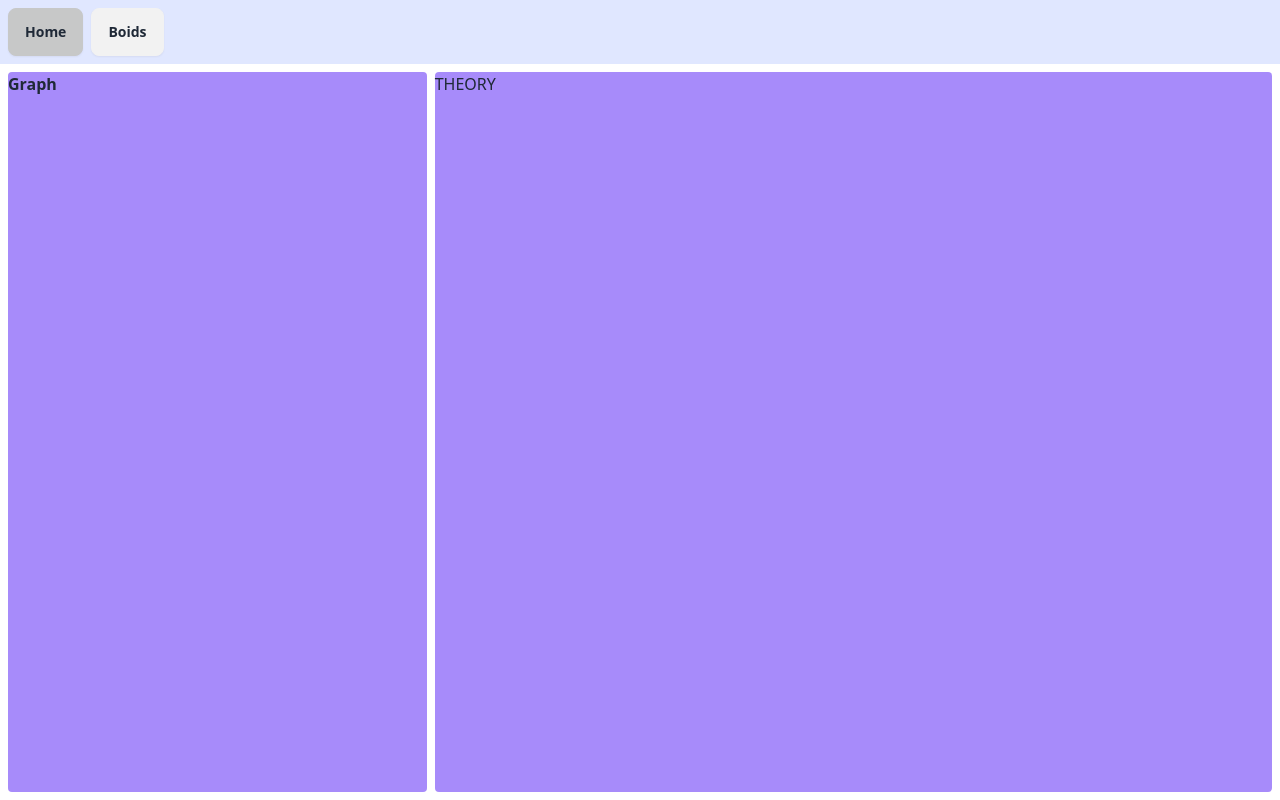
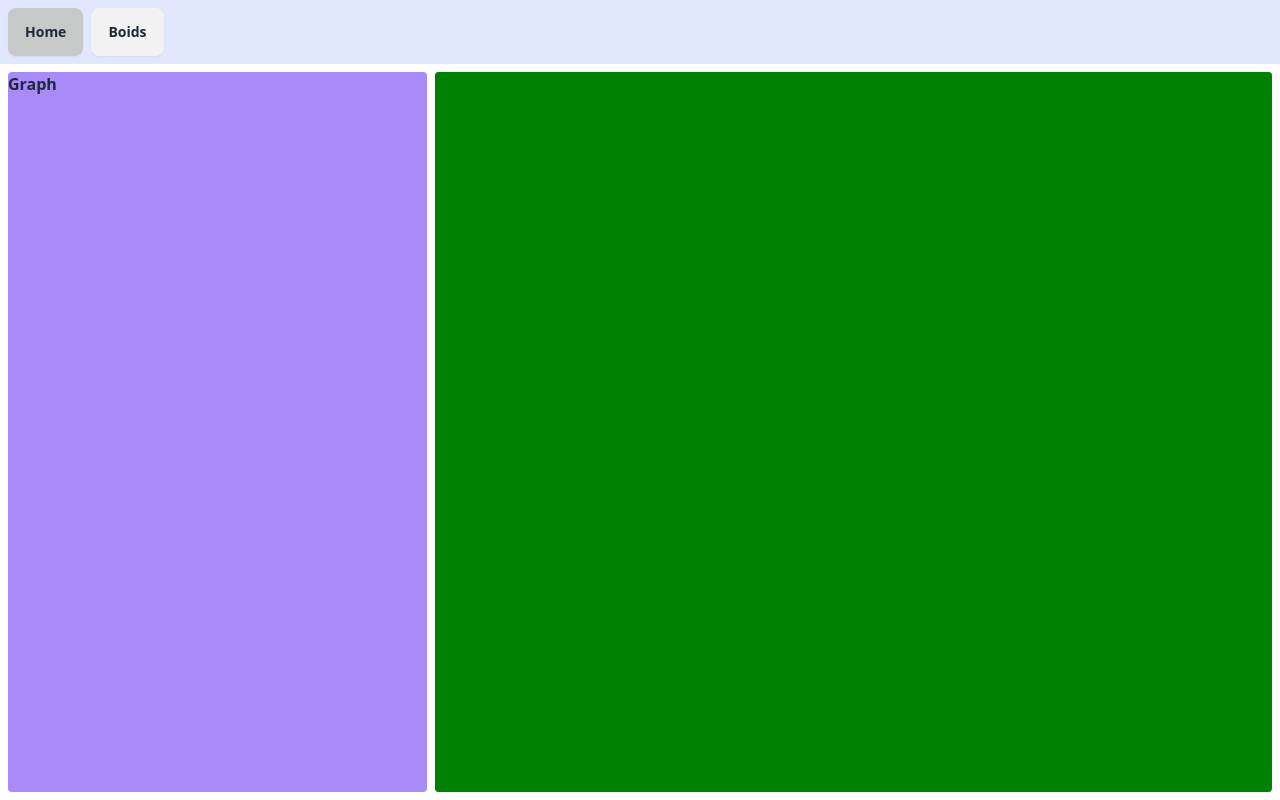
Before and after one commit to ConnorWilliamsGIT/contools, an Angular app: page / in a window 1280 px wide. Built offline with nearby package versions, Linux system fonts and the light colour scheme.

Commit message:
Added canvas to Home

```diff
--- a/src/app/components/layout/layout.component.html
+++ b/src/app/components/layout/layout.component.html
@@ -2,7 +2,7 @@
   <div class="font-bold w-1/3 bg-violet-400 h-full rounded">
     <ng-content select="[settings]"/>
   </div>
-  <div class="w-2/3 bg-violet-400 h-full rounded">
+  <div class="w-2/3 bg-violet-400 h-full rounded overflow-hidden">
     <ng-content select="[canvas]"/>
   </div>
 </div>
--- a/src/app/pages/home/home.component.html
+++ b/src/app/pages/home/home.component.html
@@ -1,4 +1,5 @@
 <app-layout>
   <div settings>Graph</div>
-  <div canvas>THEORY</div>
+  <canvas #canvas canvas class="w-full h-full">
+  </canvas>
 </app-layout>
--- a/src/app/pages/home/home.component.ts
+++ b/src/app/pages/home/home.component.ts
@@ -1,17 +1,39 @@
-import { Component } from '@angular/core';
+import {AfterViewInit, Component, ElementRef, HostListener, ViewChild} from '@angular/core';
 import {RouterLink} from "@angular/router";
 import {LayoutComponent} from "../../components/layout/layout.component";
 
 @Component({
   selector: 'app-home',
   standalone: true,
-    imports: [
-        RouterLink,
-        LayoutComponent
-    ],
+  imports: [
+    RouterLink,
+    LayoutComponent
+  ],
   templateUrl: './home.component.html',
   styleUrl: './home.component.scss'
 })
-export class HomeComponent {
+export class HomeComponent implements AfterViewInit {
+  @ViewChild("canvas") canvas?: ElementRef;
+
+  ngAfterViewInit(): void {
+    if (this.canvas === undefined) {
+      console.log("Canvas not found");
+      return;
+    }
+
+    const ctx = this.canvas.nativeElement.getContext("2d");
+    const canvasWidth = this.canvas.nativeElement.width;
+    const canvasHeight = this.canvas.nativeElement.height;
+    ctx.fillStyle = "green";
+    ctx.fillRect(0, 0, canvasWidth, canvasHeight);
+
+    console.log("Canvas found")
+  }
+
+  // add click listener
+  @HostListener('click', ['$event'])
+  onClick(event: MouseEvent) {
+    console.log("Clicked", event);
+  }
 
 }
```
